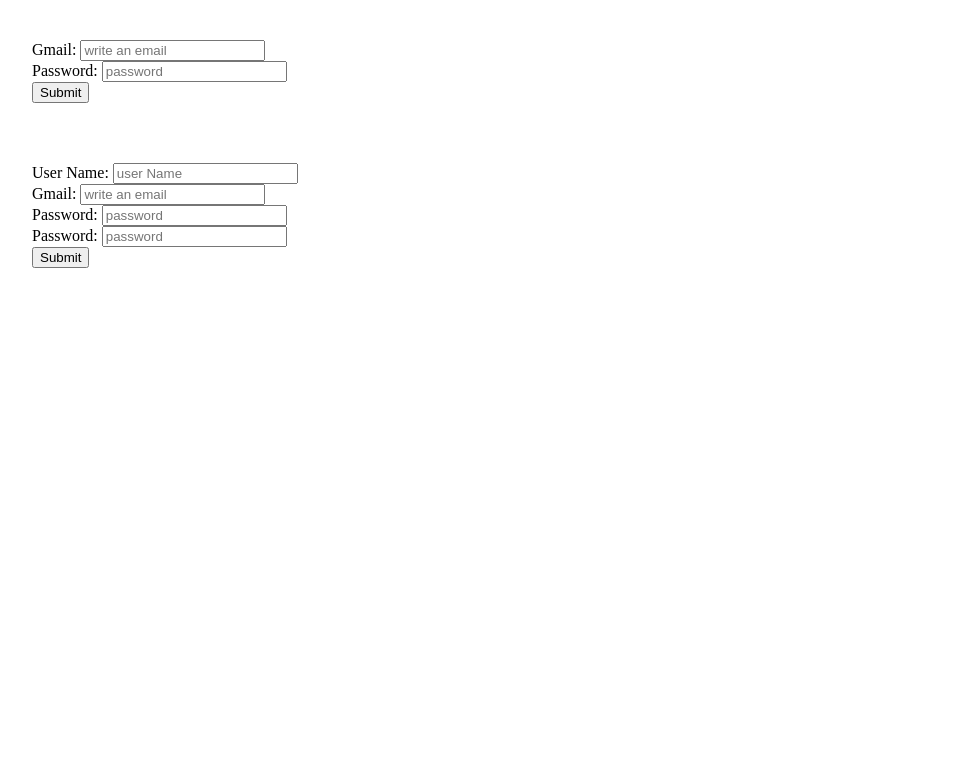
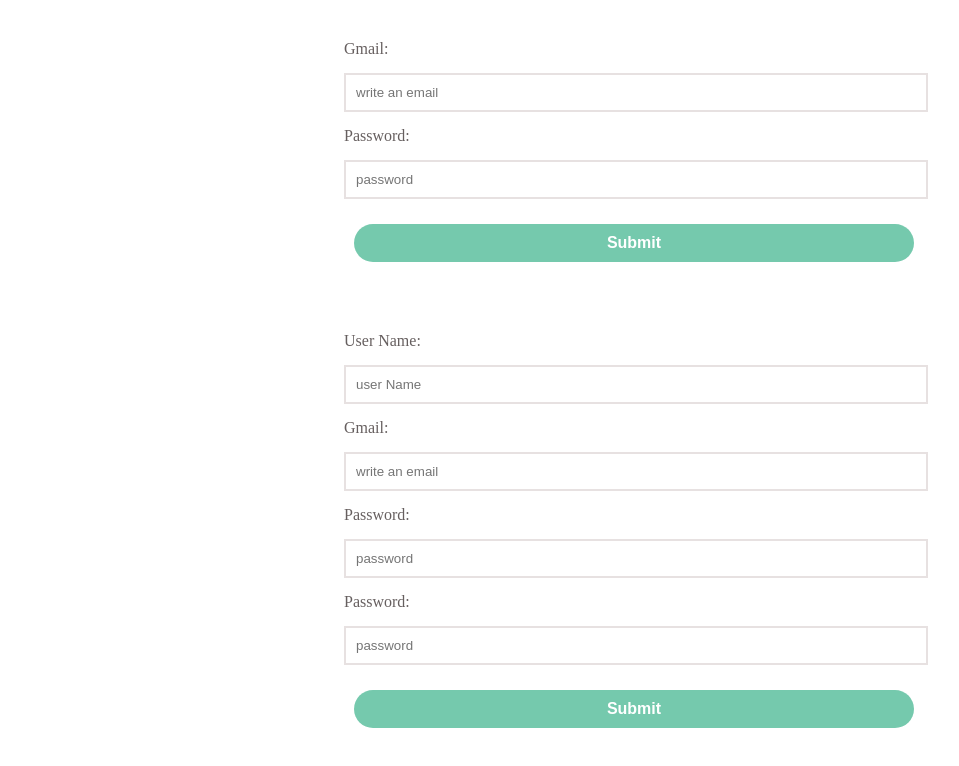
Before and after one commit to arainabdulwahab/loginAndRegiter, a plain HTML site: page index.html in a window 1280 px wide. Shown: the whole page, without its empty margins (16-975 px from the left). Drawn offline with Linux system fonts and the light colour scheme.

Commit message:
input and label style css

```diff
--- a/main.css
+++ b/main.css
@@ -1,3 +1,7 @@
+body{
+    width: 50%;
+    margin: auto;
+}
 .login, .register{
     padding: 20px;
     margin: 20px;
@@ -11,3 +15,33 @@
     padding: 10px;
     margin-bottom: 10px;
 }
+button{
+    width: 100%;
+    background-color: rgb(117, 201, 173);
+    border: none;
+    padding: 10px;
+    margin: 10px;
+    border-radius: 20px;
+    color: white;
+    font-size: 1em;
+    font-weight: bolder;
+}
+button:hover{
+    background-color: rgb(0, 117, 78);
+    font-size: 20px;
+    color:blanchedalmond;
+}
+input{
+    border: 2px solid rgba(209, 196, 196, 0.509);
+    margin-bottom: 15px;
+    margin-top: 15px;
+    width: 100%;
+    padding: 10px;
+}
+input:hover{
+    background-color: rgba(135, 214, 214, 0.169);
+}
+label{
+    color: rgba(39, 29, 29, 0.71);
+
+}
```
